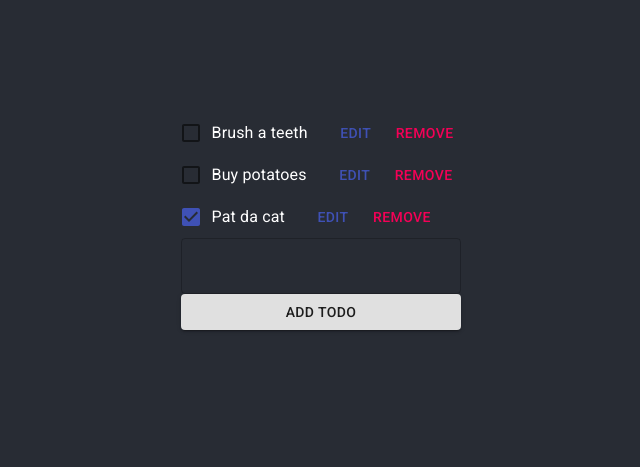
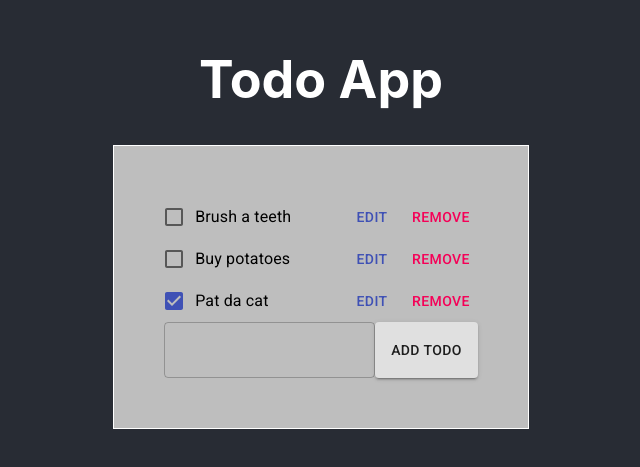
Before and after one commit to avejant0/e2e-lecture, a React (Create React App) app in the folder client/: page / in a window 1280 px wide. Shown: the part 179-646 px from the top of the page, without its empty margins (319-959 px from the left). Built offline with nearby package versions, Linux system fonts and the light colour scheme.

Commit message:
Fixed styles and added edit functionality.

```diff
--- a/client/src/App.css
+++ b/client/src/App.css
@@ -28,11 +28,18 @@
   color: #61dafb;
 }
 
-@keyframes App-logo-spin {
-  from {
-    transform: rotate(0deg);
-  }
-  to {
-    transform: rotate(360deg);
-  }
+.TodoList-container {
+  padding: 50px;
+  border: white solid 1px;
+  color: black;
+  background-color:rgb(190, 190, 190);
 }
+
+.TodoItem-container {
+  display: flex;
+  direction: row;
+}
+
+.TodoItem-container > label {
+  flex-grow: 1;
+}
--- a/client/src/App.tsx
+++ b/client/src/App.tsx
@@ -6,7 +6,10 @@ function App() {
   return (
     <div className="App">
       <header className="App-header">
-        <TodoList></TodoList>
+        <h1>Todo App</h1>
+        <div className="TodoList-container">
+          <TodoList></TodoList>
+        </div>
       </header>
     </div>
   );
--- a/client/src/TodoItem/TodoItem.tsx
+++ b/client/src/TodoItem/TodoItem.tsx
@@ -1,18 +1,46 @@
 import React, { ChangeEvent } from "react";
-import { Button, Checkbox, FormControlLabel, FormGroup } from "@material-ui/core";
+import { Button, Checkbox, FormControlLabel, FormGroup, TextField } from "@material-ui/core";
 
 type TodoItemProps = {
   id: string;
   content: string;
   isDone: boolean;
   handleChange: (event: ChangeEvent<HTMLInputElement>, checked: boolean) => void;
+  handleEdit: Function;
   handleRemove: Function;
 };
 
+type Mode = 'edit' | 'view';
+
 function TodoItem(props: TodoItemProps) {
-  const { id, content, isDone, handleChange, handleRemove } = props;
+  const { id, content, isDone, handleChange, handleEdit, handleRemove } = props;
+  const [mode, setMode] = React.useState<Mode>('view');
+  const [editedText, setEditedText] = React.useState('');
+
+  const isEditMode = () => mode === 'edit';
+
+  const switchToEdit = () => {
+    setMode('edit');
+    setEditedText(props.content);
+  }
+
+  const handleInputChange = (event: any) => {
+    setEditedText(event.target.value);
+  };
+
+  const saveEdited = () => {
+    if (editedText !== '') {
+      handleEdit(id, editedText);
+    }
+
+    setMode('view');
+    setEditedText('');
+  };
+
   return(
-    <FormGroup row={true}>
+    <FormGroup row={true} className="TodoItem-container">
+      {!isEditMode() &&
+        <>
           <FormControlLabel
             control={
             <Checkbox
@@ -24,7 +52,14 @@ function TodoItem(props: TodoItemProps) {
             }
             label={content}
           />
-      <Button color="primary">Edit</Button>
+          <Button color="primary" onClick={switchToEdit}>Edit</Button>
+        </>
+      }
+      {isEditMode() &&
+        <>
+          <TextField value={editedText} onChange={handleInputChange}/>
+          <Button color="primary" onClick={saveEdited}>Save</Button>
+        </> }
       <Button color="secondary" onClick={() => handleRemove(id)}>Remove</Button>
     </FormGroup>
   );
--- a/client/src/TodoList/TodoList.tsx
+++ b/client/src/TodoList/TodoList.tsx
@@ -31,6 +31,16 @@ function TodoList() {
     setNewTodoText('');
   };
 
+  const handleTodoUpdate = (todoId: string, newContent: string) => {
+    const targetIndex = todos.findIndex((todo) => todo.id === todoId);
+    if (targetIndex !== -1) {
+      todos[targetIndex].content = newContent;
+      setTodos([...todos]);
+    }
+
+  };
+
+
   const handleTodoRemove = (todoId: string) => {
     const targetIndex = todos.findIndex((todo) => todo.id === todoId);
     if (targetIndex !== -1) {
@@ -54,12 +64,13 @@ function TodoList() {
                 isDone={isDone}
                 handleChange={handleChange}
                 handleRemove={handleTodoRemove}
+                handleEdit={handleTodoUpdate}
               />
             );
           })
         }
 
-        <FormGroup>
+        <FormGroup row={true}>
           <TextField id="outlined-basic" variant="outlined" onChange={handleInputChange} value={newTodoText}/>
           <Button variant="contained" onClick={handleAddTodo}>Add Todo</Button>
         </FormGroup>
```
Lines whose indentation alone changed are shown as unchanged.
